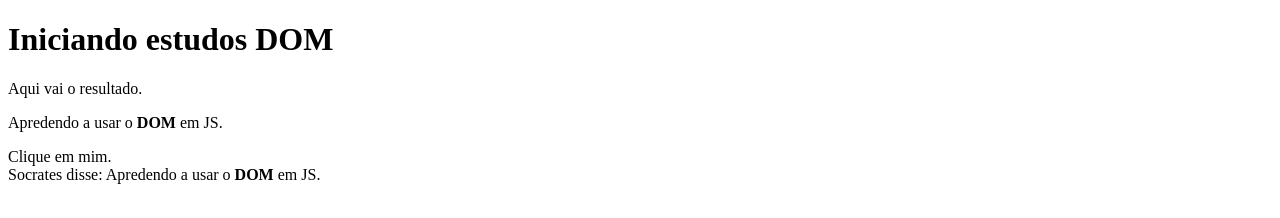
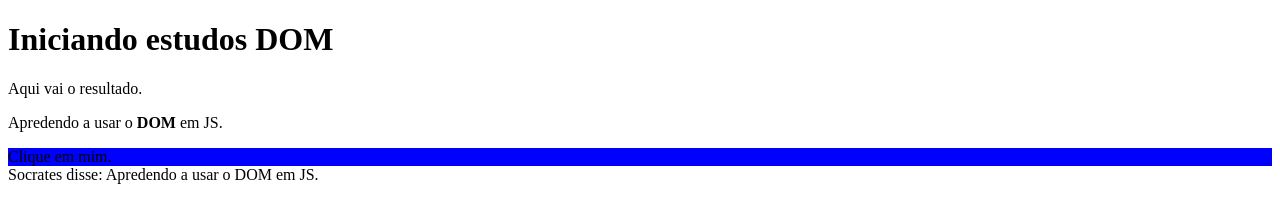
Before and after one commit to nMarine6/curso-do-guanabara-js, a plain HTML site: page Treinos/003/index.html in a window 1280 px wide. Drawn offline with Linux system fonts and the light colour scheme.

Commit message:
Aula 9, Modulo C

```diff
--- a/Treinos/003/index.html
+++ b/Treinos/003/index.html
@@ -23,9 +23,12 @@
         </div>
 
         <script>
-            var p1 = window.document.getElementsByTagName('p')[1]
+            var p1 = window.document.getElementsByClassName('cock')[1]
 
-            window.document.write(`Socrates disse: ${p1.innerHTML}`)
+            window.document.write(`Socrates disse: ${p1.innerText}`)
+
+            var d = document.querySelector('div#fuck')
+            d.style.background = 'blue'
         </script>
     </body>
 </html>
```
